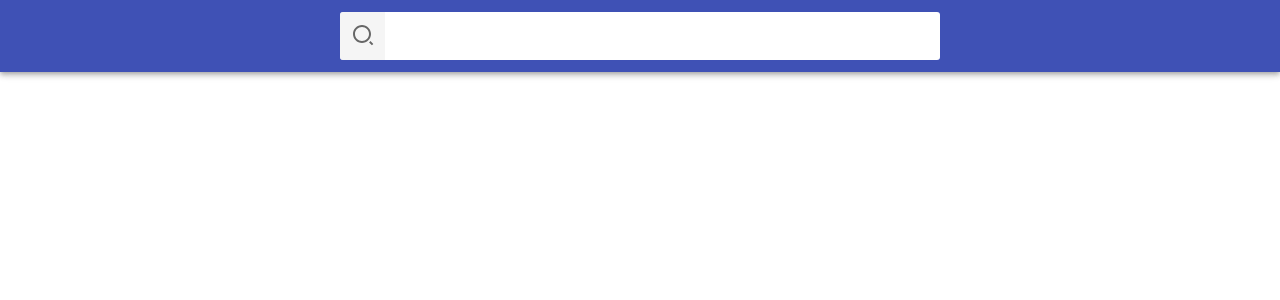
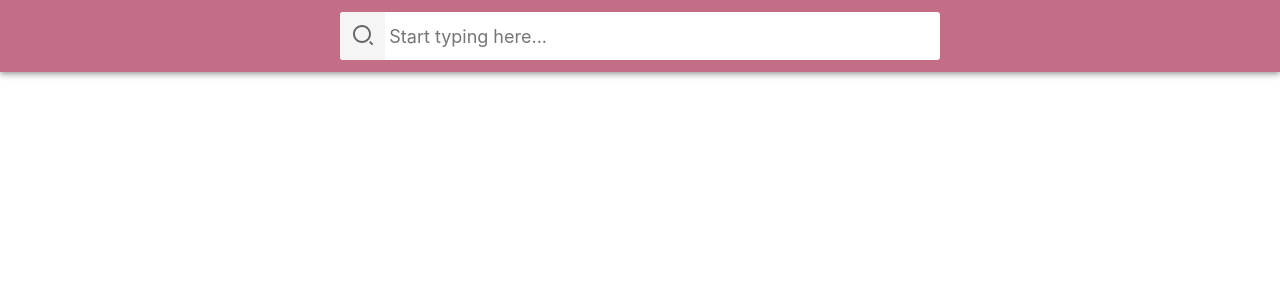
Before and after one commit to some-pinchpenny/goit-react-hw-03-image-finder, a React (Create React App) app: page / in a window 1280 px wide. Shown: the top 300 px of the page. Built offline with nearby package versions, Linux system fonts and the light colour scheme.

Commit message:
change some style

```diff
--- a/src/components/Button/Button.styled.jsx
+++ b/src/components/Button/Button.styled.jsx
@@ -1,11 +1,12 @@
 import styled from 'styled-components';
 
 export const LoadBtn = styled.button`
+  max-width: 100px;
   padding: 8px 16px;
   border-radius: 2px;
-  background-color: #3f51b5;
+  background-color: #c46d87;
   transition: all 250ms cubic-bezier(0.4, 0, 0.2, 1);
-  text-align: center;
+  justify-self: center;
   display: inline-block;
   color: #fff;
   border: 0;
@@ -20,8 +21,8 @@ export const LoadBtn = styled.button`
   box-shadow: 0px 3px 1px -2px rgba(0, 0, 0, 0.2),
     0px 2px 2px 0px rgba(0, 0, 0, 0.14), 0px 1px 5px 0px rgba(0, 0, 0, 0.12);
 
-  :hover,
-  :focus {
-    background-color: #303f9f;
+  &:hover,
+  &:focus {
+    background-color: #c24a6e;
   }
 `;
--- a/src/components/ImageGalleryItem/ImageGalleryItem.styled.jsx
+++ b/src/components/ImageGalleryItem/ImageGalleryItem.styled.jsx
@@ -12,7 +12,7 @@ export const GalleryImg = styled.img`
   object-fit: cover;
   transition: transform 250ms cubic-bezier(0.4, 0, 0.2, 1);
 
-  :hover {
+  &:hover {
     transform: scale(1.03);
     cursor: zoom-in;
   }
--- a/src/components/Searchbar/Searchbar.jsx
+++ b/src/components/Searchbar/Searchbar.jsx
@@ -13,7 +13,11 @@ export const Searchbar = ({ onSubmit }) => {
         <SearchButton type="submit">
           <RiSearch2Line size={'24px'} />
         </SearchButton>
-        <SearchInput type="text" name="query" />
+        <SearchInput
+          type="text"
+          name="query"
+          placeholder="Start typing here..."
+        />
       </SearchForm>
     </SearchbarWrapper>
   );
--- a/src/components/Searchbar/Searchbar.styled.jsx
+++ b/src/components/Searchbar/Searchbar.styled.jsx
@@ -14,7 +14,7 @@ export const SearchbarWrapper = styled.header`
   padding-top: 12px;
   padding-bottom: 12px;
   color: #fff;
-  background-color: #3f51b5;
+  background-color: #c46d87;
   box-shadow: 0px 2px 4px -1px rgba(0, 0, 0, 0.2),
     0px 4px 5px 0px rgba(0, 0, 0, 0.14), 0px 1px 10px 0px rgba(0, 0, 0, 0.12);
 `;
@@ -42,22 +42,10 @@ export const SearchButton = styled.button`
   cursor: pointer;
   outline: none;
 
-  :hover {
-    opacity: 1;
+  &:hover {
+    color: #c24a6e;
   }
 `;
-
-// export const SearchBtnLable = styled.span`
-//   position: absolute;
-//   width: 1px;
-//   height: 1px;
-//   padding: 0;
-//   overflow: hidden;
-//   clip: rect(0, 0, 0, 0);
-//   white-space: nowrap;
-//   clip-path: inset(50%);
-//   border: 0;
-// `;
 
 export const SearchInput = styled.input`
   display: inline-block;
@@ -69,7 +57,7 @@ export const SearchInput = styled.input`
   padding-left: 4px;
   padding-right: 4px;
 
-  ::placeholder {
+  &::placeholder {
     font: inherit;
     font-size: 18px;
   }
```
